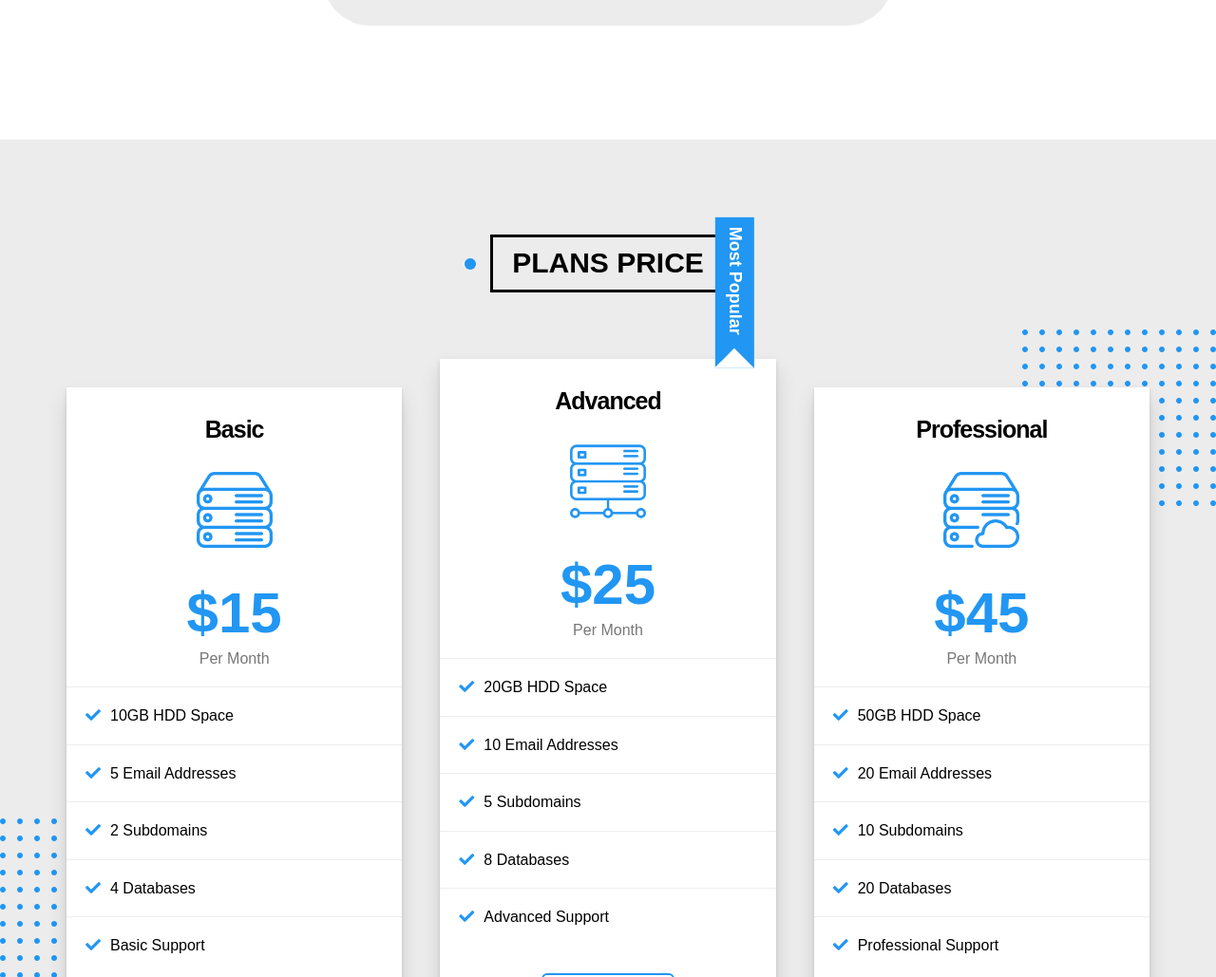
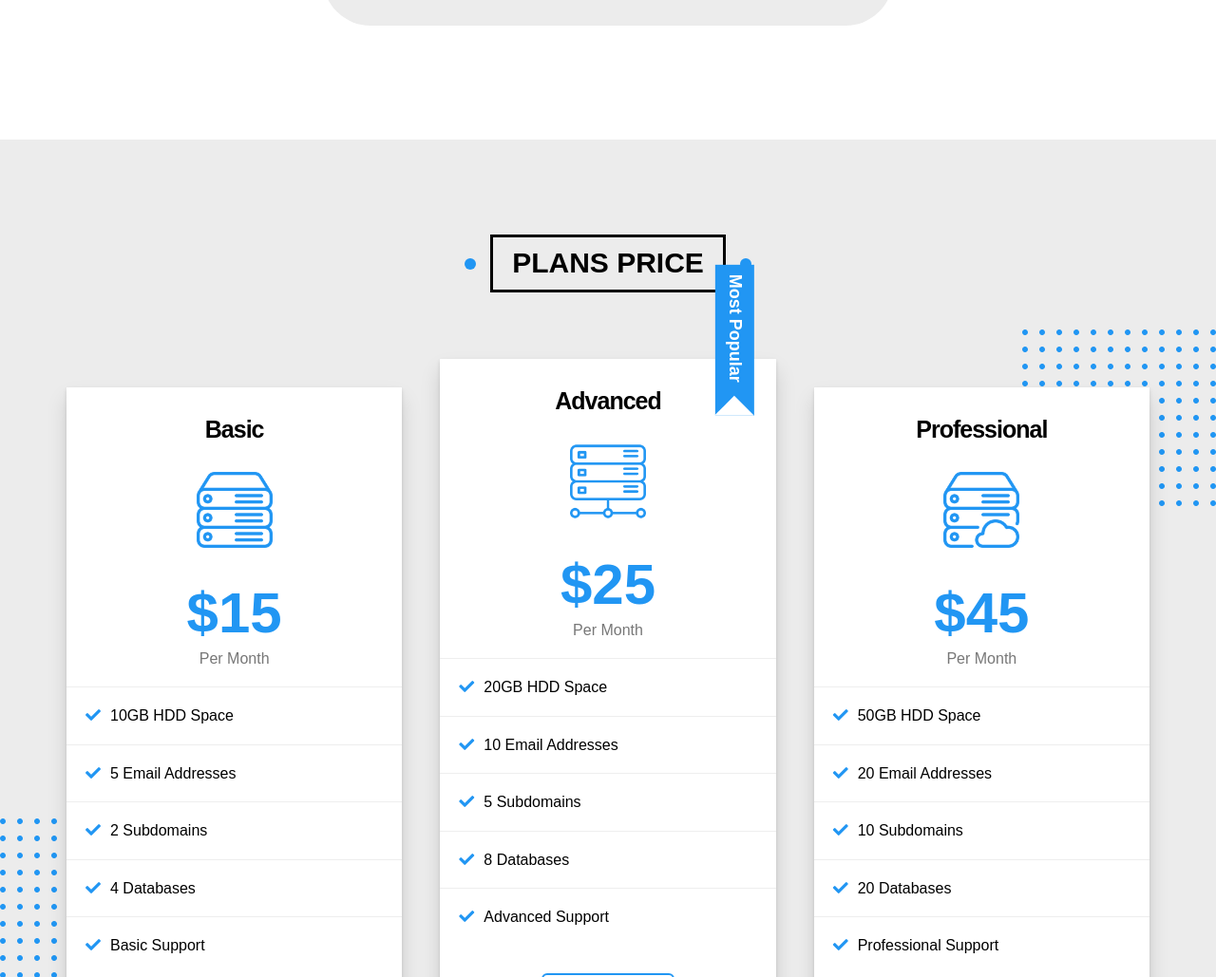
Before and after one commit to Rania-Ro/Samuel, a plain HTML site: page index.html in a window 1280 px wide. Shown: the part 10297-11326 px from the top of the page at 95% size. Drawn offline with Linux system fonts and the light colour scheme.

Commit message:
Update samuel.css

```diff
--- a/css/samuel.css
+++ b/css/samuel.css
@@ -1610,7 +1610,7 @@ ul {
 
 .plans .container .popular .label {
     position: absolute;
-    top: calc(0% - 90px);
+    top: calc(0% - 40px);
     right: -36px;
     padding: 10px 35px 10px 10px;
     background-color: var(--main-color);
```
